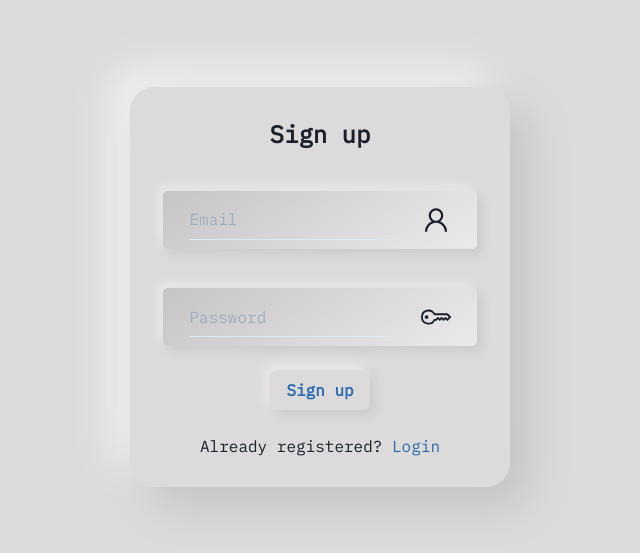
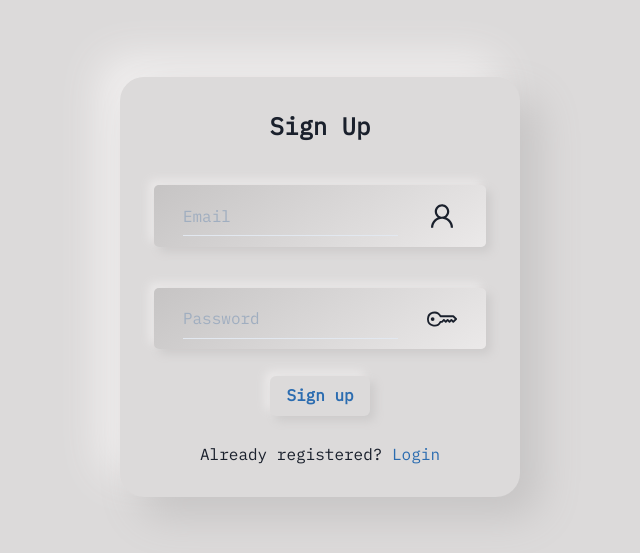
Before and after one commit to shivam1317/awesome-goal-tracker, a Next.js app: page /signup in a window 1280 px wide. Shown: the part 113-666 px from the top of the page, without its empty margins (320-960 px from the left). Built offline with nearby package versions, Linux system fonts and the light colour scheme.

Commit message:
:hammer: This fixes #3 :hammer:

```diff
--- a/pages/login.js
+++ b/pages/login.js
@@ -17,10 +17,10 @@ function login() {
     >
       <Box
         className={styles.loginForm}
-        h="420px"
-        w="400px"
+        h={{ lg: "420px", base: "450px" }}
+        w={{ lg: "400px", base: "90%" }}
         display="flex"
-        p="5px"
+        p={{ lg: "5px", base: "15px" }}
         justifyContent="space-evenly"
         flexDirection="column"
         alignItems="center"
--- a/pages/signup.js
+++ b/pages/signup.js
@@ -13,16 +13,16 @@ const Signup = () => {
     >
       <Box
         className={styles.loginForm}
-        h="400px"
-        w="380px"
+        h={{ lg: "420px", base: "450px" }}
+        w={{ lg: "400px", base: "90%" }}
         display="flex"
-        p="5px"
+        p={{ lg: "5px", base: "15px" }}
         justifyContent="space-evenly"
         flexDirection="column"
         alignItems="center"
       >
         <Text fontSize="2xl" className={styles.heading} fontWeight="bold">
-          Sign up
+          Sign Up
         </Text>
         <Square
           display="flex"
```
